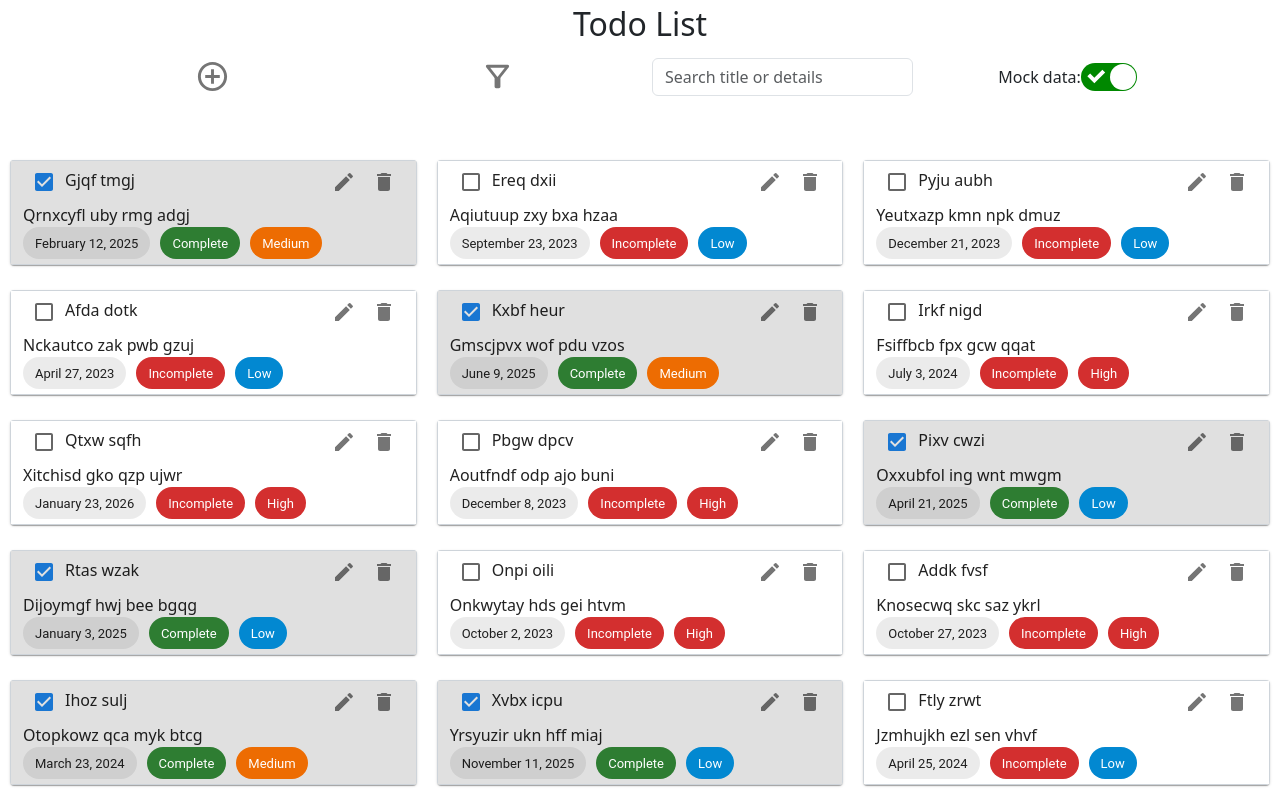
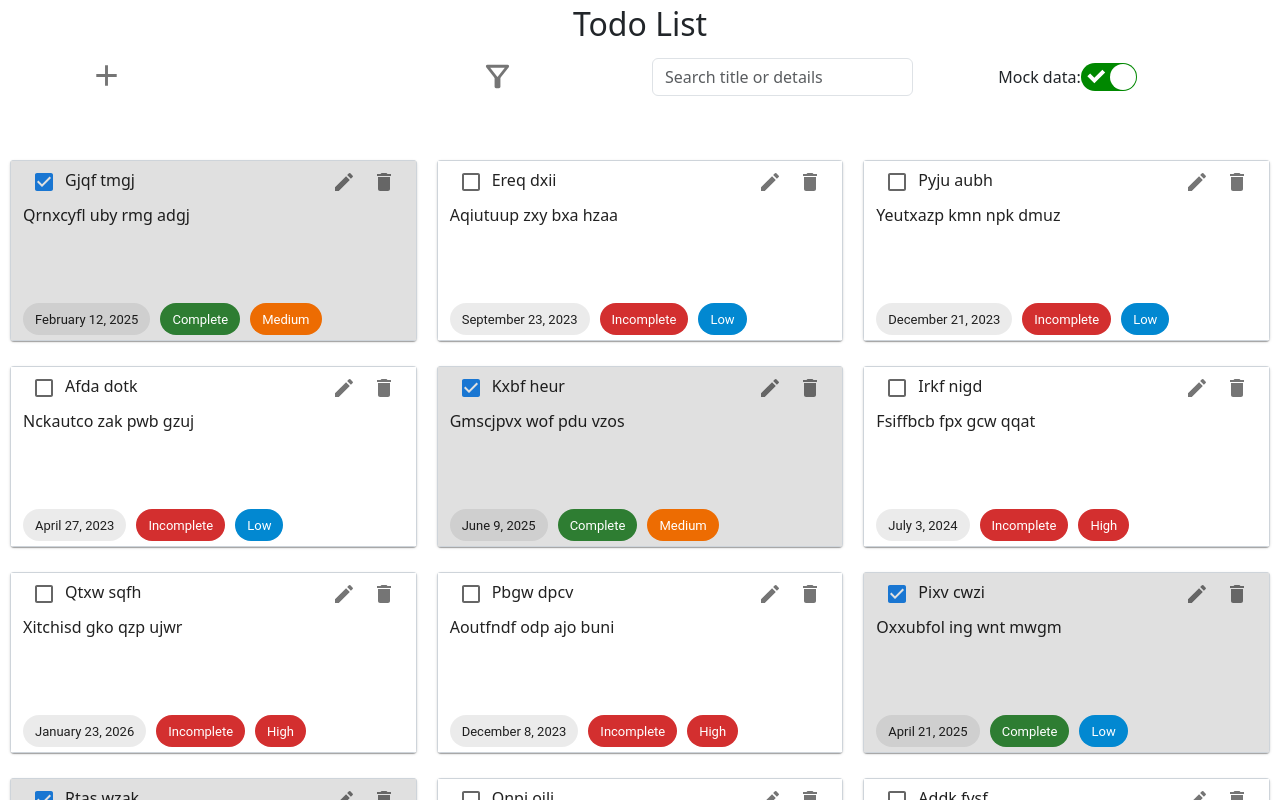
Before and after one commit to nashminn/nashmin-todo-app, a React (Create React App) app: page / in a window 1280 px wide. Shown: the top 800 px of the page. Built offline with nearby package versions, Linux system fonts and the light colour scheme; what uid would draw is missing.

Commit message:
fixed button shadow

```diff
--- a/src/components/TodoForm.jsx
+++ b/src/components/TodoForm.jsx
@@ -7,7 +7,7 @@ import { Select } from './Select';
 // import '../css/TodoForm.css'
 import 'react-datepicker/dist/react-datepicker.css';
 import { IconButton } from '@mui/material';
-import AddCircleOutlineIcon from '@mui/icons-material/AddCircleOutline';
+import AddOutlinedIcon from '@mui/icons-material/AddOutlined';
 
 export const TodoForm = ({ addTodo, deleteTodo, populateData, resetFlag, setPopulateData }) => {
   const [showForm, setShowForm] = useState(false);
@@ -91,8 +91,8 @@ export const TodoForm = ({ addTodo, deleteTodo, populateData, resetFlag, setPopu
     <Container>
       <Row className='justify-content-right'>
 
-        <IconButton className='justify-content-right' onClick={() => setShowForm(true)}>
-          <AddCircleOutlineIcon fontSize='large'/>
+        <IconButton className='justify-content-right' style={{width: '48px', height: '48px'}} onClick={() => setShowForm(true)}>
+          <AddOutlinedIcon fontSize='large'/>
         </IconButton>
 
         <Modal show={showForm} onHide={() => {
--- a/src/components/TodoItem.jsx
+++ b/src/components/TodoItem.jsx
@@ -33,7 +33,7 @@ export const TodoItem = ({ deleteTodo, editTodo, todo }) => {
                 </Row>
 
                 <Row styles={{marginTop: '10px', marginLeft: '100px' , marginBottom:'15px'}}>
-                    <Col >{todo.details}</Col>
+                    <Container style={{minHeight: '100px',}}>{todo.details}</Container>
                 </Row>
 
                 {/* <Row>
```
